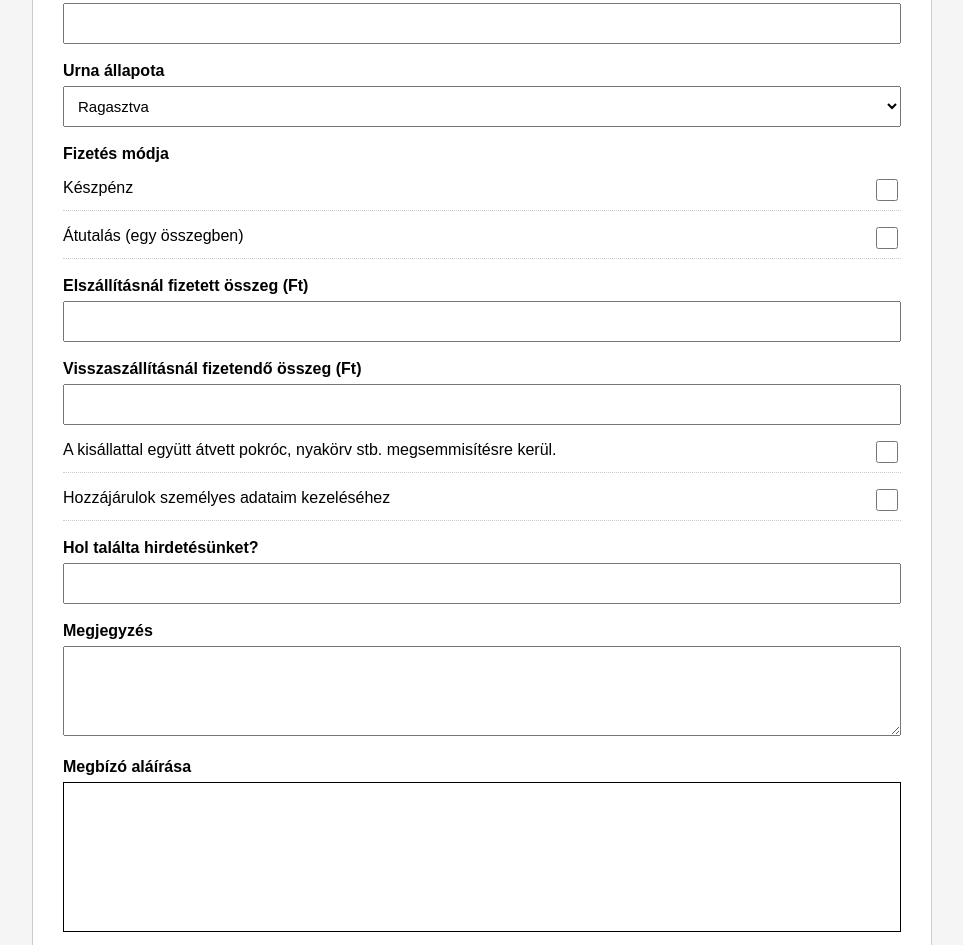
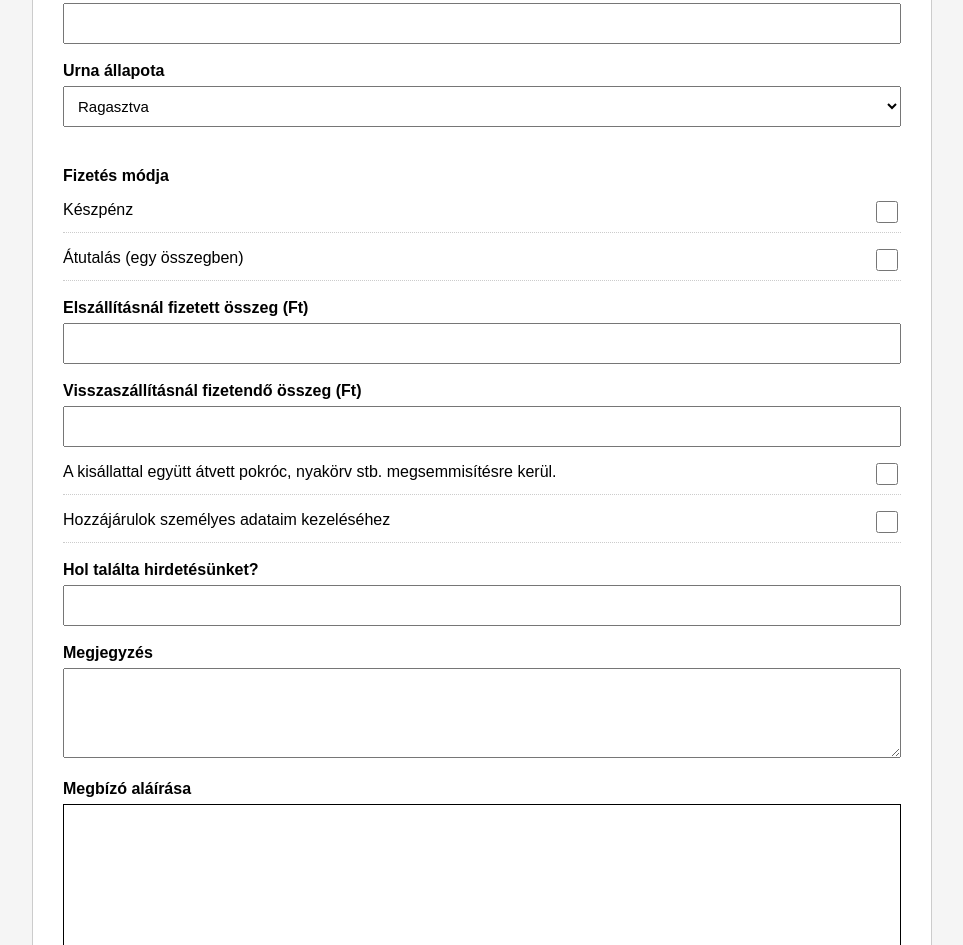
Before and after one commit to azonositolap-cmd/AZONOSITO-LAP-, a website: page index.html in a window 1280 px wide. Shown: the part 914-1859 px from the top of the page, without its empty margins (158-1121 px from the left). Drawn offline with Linux system fonts and the light colour scheme.

Commit message:
Update index.html

```diff
--- a/index.html
+++ b/index.html
@@ -96,11 +96,16 @@ button {
   cursor: pointer;
 }
 
-/* ===== PDF TÖRDELÉS JAVÍTÁS – TARTALOM NEM VÁLTOZIK ===== */
+/* ===== PDF TÖRDELÉS – STABIL VÉGLEGES ===== */
 @media print {
   #doc {
     page-break-inside: avoid;
   }
+}
+
+/* ===== FIZETÉS MÓDJA BLOKK LEJJEBB ===== */
+.payment-section {
+  margin-top: 40px;
 }
 </style>
 
@@ -182,7 +187,8 @@ value="Budai Tamás e.v. | Adószám: 69528279-1-43 | Nyilvántartási szám: 53
   <option>Nem ragasztva</option>
 </select>
 
-<label>Fizetés módja</label>
+<!-- ⬇⬇⬇ EZ A KRITIKUS RÉSZ – CSAK OSZTÁLY KERÜLT RÁ ⬇⬇⬇ -->
+<label class="payment-section">Fizetés módja</label>
 <div class="checkbox"><span>Készpénz</span><input type="checkbox"></div>
 <div class="checkbox"><span>Átutalás (egy összegben)</span><input type="checkbox"></div>
 
@@ -270,7 +276,7 @@ function clean(str){
     .replace(/[^a-z0-9]+/gi,"_");
 }
 
-/* ===== PDF GENERÁLÁS – JAVÍTOTT TÖRDELÉS ===== */
+/* PDF GENERÁLÁS – STABIL */
 pdfBtn.onclick = async () => {
   if (!ugyfelEmail.value) return alert("Email kötelező");
 
```
